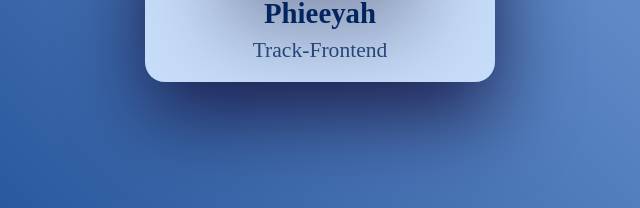
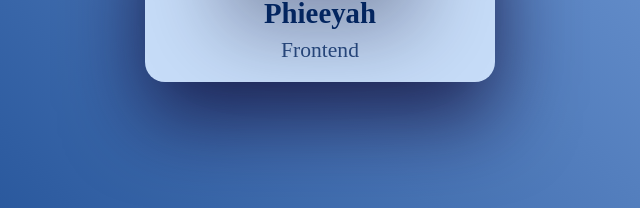
Before and after one commit to anaesse/HNG, a plain HTML site: page index.html in a window 1280 px wide. Shown: the part 413-621 px from the top of the page, 320-960 px from the left. Drawn offline with Linux system fonts and the light colour scheme.

Commit message:
edited track

```diff
--- a/index.html
+++ b/index.html
@@ -20,7 +20,7 @@
             </section>
             <section class="content">
                 <div class="details">
-                    <h2 data-testid="slackUserName" >Phieeyah<br/><span data-testid="myTrack">Track-Frontend</span></h2>
+                    <h2 data-testid="slackUserName" >Phieeyah<br/><span data-testid="myTrack">Frontend</span></h2>
                     <div class="date">
                         <p data-testid="currentDayOfTheWeek" id="currentDay" ></p>
                         <p data-testid="currentUTCTime" id="currentUTCTime" ></p>
```
